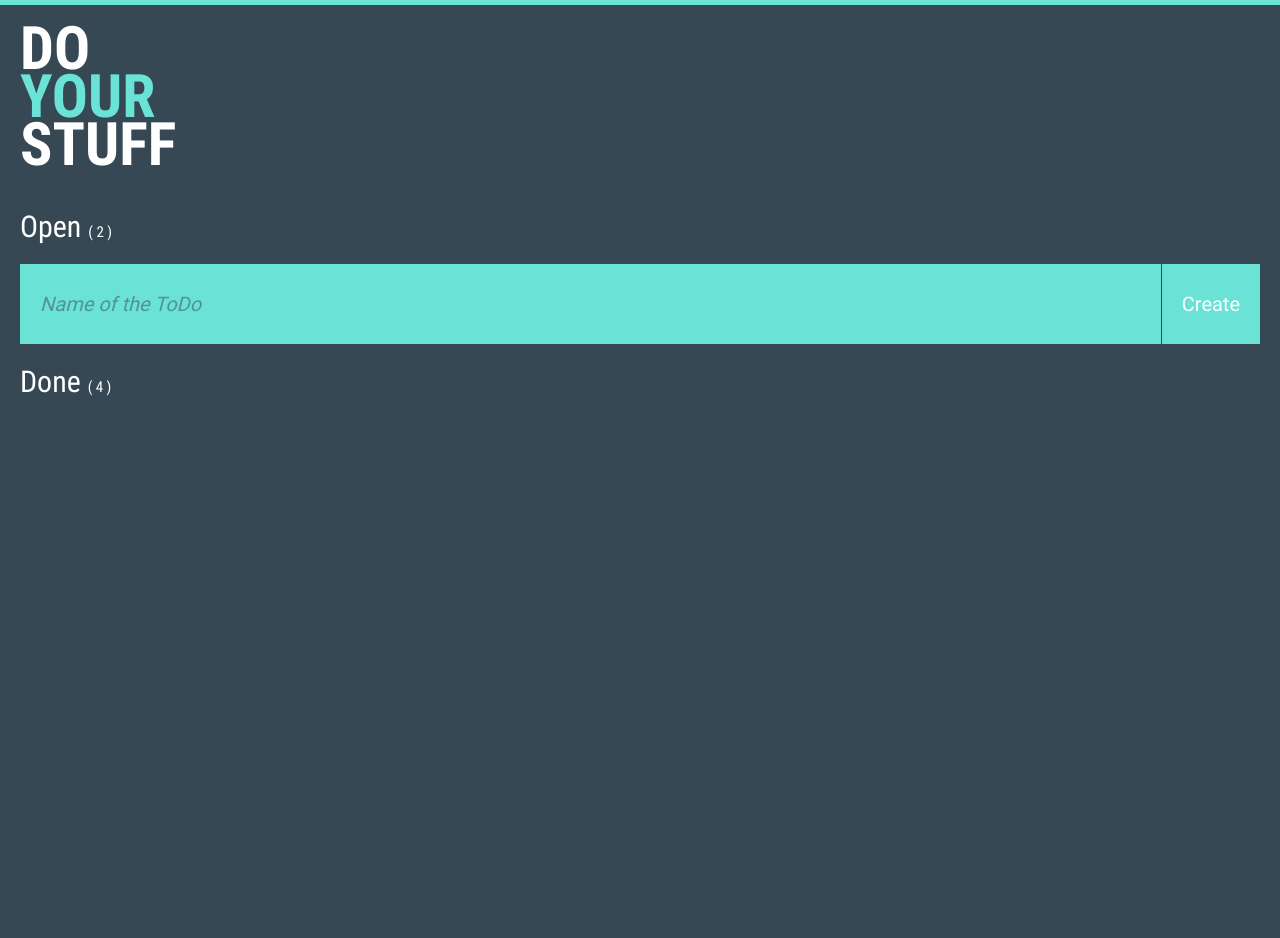
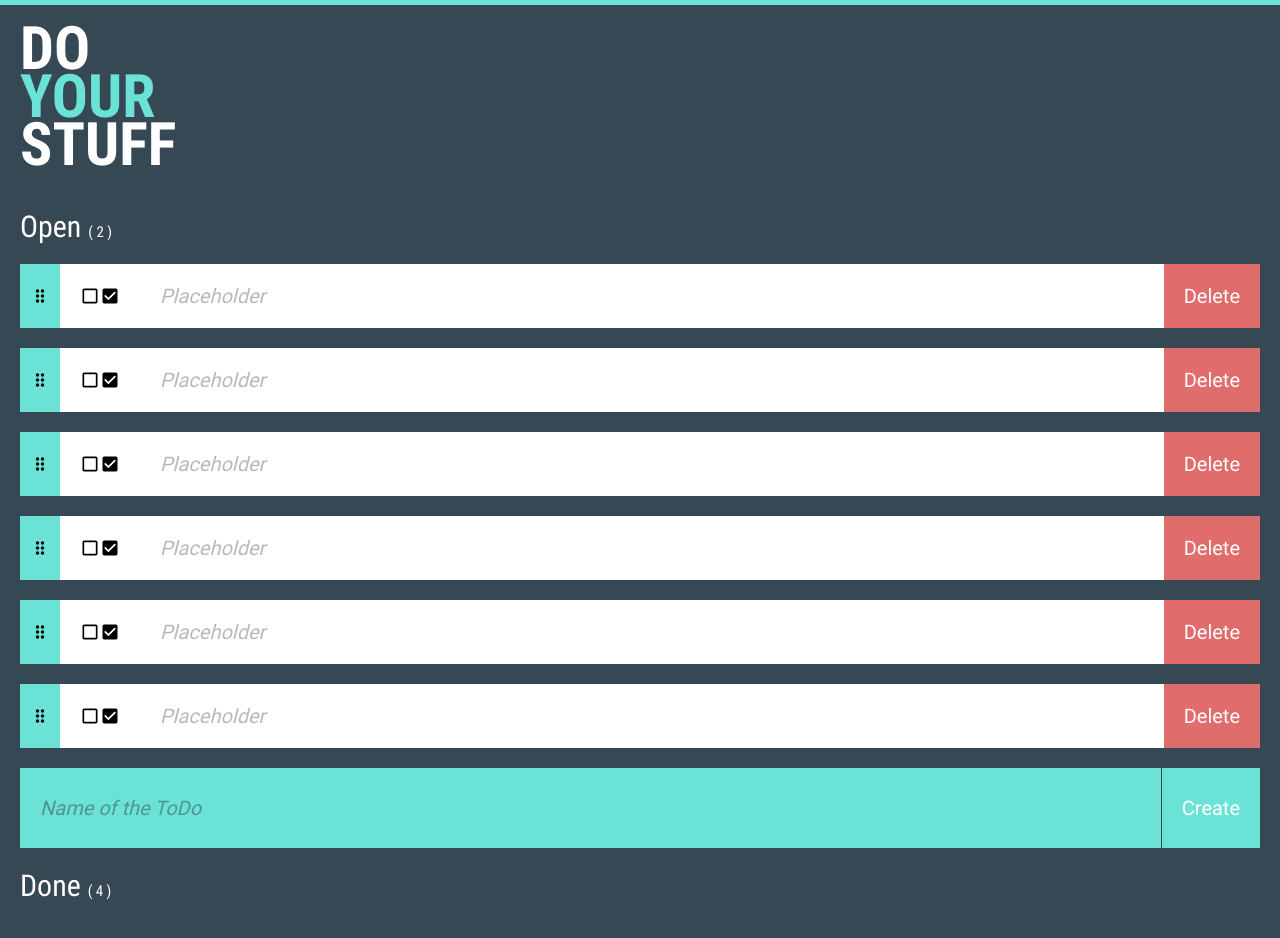
Before and after one commit to julisch94/ToDoList, an Angular app: page / in a window 1280 px wide. Shown: the top 938 px of the page. Before the commit the page ends 800 px from the top, so only its background shows below. Built offline with nearby package versions, Linux system fonts and the light colour scheme.

Commit message:
create todo component

```diff
--- a/src/app/_template/template-todo/template-todo.component.html
+++ b/src/app/_template/template-todo/template-todo.component.html
@@ -1 +1,17 @@
-<p>template-todo works!</p>
+<div class="todo">
+    <div class="todo-content">
+        <div class="handle">
+            <img src="../../../assets/icons/drag-indicator.svg">
+        </div>
+        <div class="todo-content-check">
+            <img src="../../../assets/icons/check-box.svg">
+            <img src="../../../assets/icons/check-box-checked.svg">
+        </div>
+        <div class="todo-content-text">
+            <input type="text" placeholder="Placeholder"/>
+        </div>
+    </div>
+    <div class="delete">
+        <span>Delete</span>
+    </div>
+</div>
--- a/src/app/_template/template-todo/template-todo.component.scss
+++ b/src/app/_template/template-todo/template-todo.component.scss
@@ -0,0 +1,105 @@
+@import '../../../sass/var';
+
+.todo {
+    width: 100%;
+    background-color: $white;
+    margin: 0 0 $cube*2 0;
+    display: flex;
+    flex-flow: row;
+    justify-content: space-between;
+    align-items: stretch;
+    height: 100%;
+
+    .todo-content {
+        width: 100%;
+        display: flex;
+        flex-flow: row;
+        justify-content: flex-start;
+        align-items: center;
+
+        .handle {
+            background-color: $prime;
+            height: 100%;
+            display: flex;
+            flex-flow: row;
+            padding: 0 $cube 0 $cube;
+            justify-content: center;
+            align-items: center;
+            cursor: grab;
+
+            img {
+                width: $cube*2;
+                height: $cube*2;
+            }
+        }
+
+        .todo-content-check {
+            display: flex;
+            margin: $cube*2;
+            flex-flow: row;
+            justify-content: center;
+            align-items: center;
+            cursor: pointer;
+
+            img {
+                width: $cube*2;
+                height: $cube*2;
+            }
+        }
+
+        .todo-content-text {
+            width: 100%;
+
+            input {
+                font-family: $font2;
+                font-size: $cube*2;
+                padding: $cube*2;
+                color: $cube*2;
+                width: 100%;
+                border: none;
+                word-break: break-word;
+
+                &::placeholder {
+                    opacity: 0.5;
+                    font-style: italic;
+                }
+
+                &:focus {
+                    outline: none;
+                }
+            }
+        }
+    }
+
+    .delete {
+        background-color: $red;
+        color: $white;
+        font-family: $font2;
+        font-size: $cube*2;
+        padding: $cube*2;
+        cursor: pointer;
+
+        span {
+            width: 100%;
+            height: 100%;
+            display: flex;
+            flex-flow: row;
+            align-items: center;
+            justify-content: center;
+        }
+    }
+}
+
+.todo.done {
+    .todo-content {
+        .handle {
+            display: none;
+        }
+        .todo-content-text {
+            input {
+                opacity: 0.3;
+                text-decoration: line-through;
+            }
+        }
+    }
+}
--- a/src/app/page-list/page-list.component.html
+++ b/src/app/page-list/page-list.component.html
@@ -3,7 +3,12 @@
 <div class="list-view">
     <h4>Open <span>( 2 )</span></h4>
     <div class="todo-elements">
-
+        <app-template-todo></app-template-todo>
+        <app-template-todo></app-template-todo>
+        <app-template-todo></app-template-todo>
+        <app-template-todo></app-template-todo>
+        <app-template-todo></app-template-todo>
+        <app-template-todo></app-template-todo>
     </div>
 
     <app-template-todo-form></app-template-todo-form>
```
